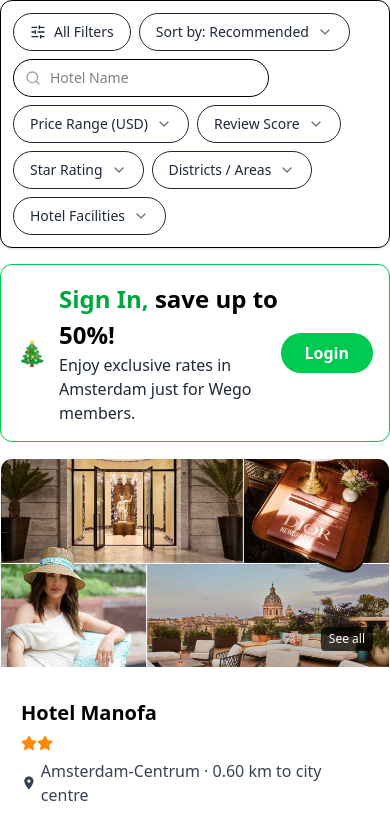
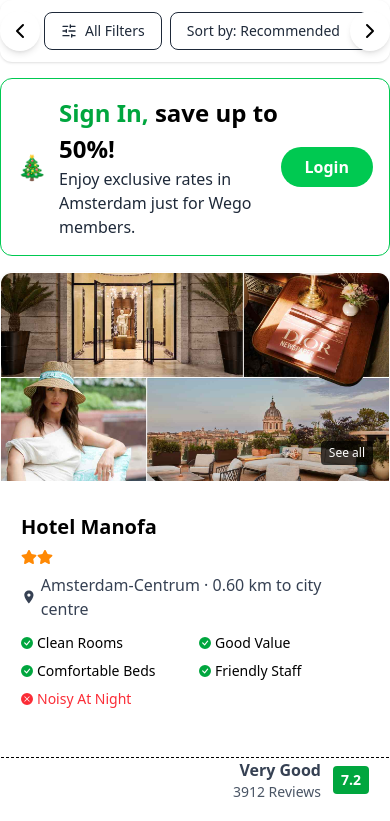
Before and after one commit to ahamedasif07/map-location, a Next.js app: page / in a window 390 px wide. Shown: the top 821 px of the page. Built offline with nearby package versions, Linux system fonts and the light colour scheme.

Commit message:
filter bar done

```diff
--- a/src/components/FilterBar.jsx
+++ b/src/components/FilterBar.jsx
@@ -1,12 +1,18 @@
 "use client";
-import React, { useState, useRef, useEffect } from "react";
-import { ChevronDown, SlidersHorizontal, Search } from "lucide-react";
+import React, { useRef } from "react";
+import {
+  ChevronDown,
+  SlidersHorizontal,
+  Search,
+  ChevronLeft,
+  ChevronRight,
+} from "lucide-react";
 
 const FilterButton = ({ label, children, icon }) => {
-  const [open, setOpen] = useState(false);
-  const ref = useRef(null);
+  const [open, setOpen] = React.useState(false);
+  const ref = React.useRef(null);
 
-  useEffect(() => {
+  React.useEffect(() => {
     const handler = (e) => {
       if (ref.current && !ref.current.contains(e.target)) {
         setOpen(false);
@@ -17,16 +23,16 @@ const FilterButton = ({ label, children, icon }) => {
   }, []);
 
   return (
-    <div ref={ref} className="relative">
+    <div ref={ref} className="relative flex-shrink-0">
       <button
         onClick={() => setOpen(!open)}
-        className={`flex items-center gap-2 px-4 py-2 border rounded-full text-sm font-medium bg-white text-gray-800 hover:bg-gray-50 hover:border-gray-400 transition-all duration-150 ${
+        className={`flex items-center gap-2 px-4 py-2 border rounded-lg text-sm font-medium bg-white text-gray-800 hover:bg-gray-50 hover:border-gray-400 transition-all duration-150 ${
           open ? "border-gray-400 bg-gray-50" : ""
         }`}
       >
         {icon}
         <span>{label}</span>
-        <ChevronDown size={16} className="text-gray-500" />
+        {children && <ChevronDown size={16} className="text-gray-500" />}
       </button>
 
       {open && children && (
@@ -40,10 +46,7 @@ const FilterButton = ({ label, children, icon }) => {
 
 export default function FilterBar() {
   const filters = [
-    {
-      label: "All Filters",
-      icon: <SlidersHorizontal size={16} />,
-    },
+    { label: "All Filters", icon: <SlidersHorizontal size={16} /> },
     {
       label: "Sort by: Recommended",
       options: [
@@ -53,10 +56,7 @@ export default function FilterBar() {
         "Top Rated",
       ],
     },
-    {
-      label: "Hotel Name",
-      isSearch: true,
-    },
+    { label: "Hotel Name", isSearch: true },
     {
       label: "Price Range (USD)",
       options: ["$0 – $50", "$50 – $100", "$100 – $200", "$200+"],
@@ -65,10 +65,7 @@ export default function FilterBar() {
       label: "Review Score",
       options: ["Wonderful (9+)", "Very Good (8+)", "Good (7+)"],
     },
-    {
-      label: "Star Rating",
-      options: ["★★★★★", "★★★★", "★★★"],
-    },
+    { label: "Star Rating", options: ["★★★★★", "★★★★", "★★★"] },
     {
       label: "Districts / Areas",
       options: ["City Center", "Airport Area", "Beachfront"],
@@ -79,14 +76,44 @@ export default function FilterBar() {
     },
   ];
 
+  const containerRef = useRef(null);
+
+  const scroll = (direction) => {
+    if (containerRef.current) {
+      const scrollAmount = 200;
+      containerRef.current.scrollBy({
+        left: direction === "left" ? -scrollAmount : scrollAmount,
+        behavior: "smooth",
+      });
+    }
+  };
+
   return (
-    <div className="w-full bg-white border rounded-xl px-3 py-3 shadow-sm">
-      <div className="flex flex-wrap items-center gap-2">
+    <div className="w-full max-w-7xl mx-auto bg-white rounded-xl px-3 py-3 shadow-sm relative">
+      {/* Left Arrow - small devices only */}
+      <button
+        onClick={() => scroll("left")}
+        className="absolute left-0 top-1/2 -translate-y-1/2 p-2 rounded-full bg-white shadow-md z-10 flex md:hidden items-center justify-center"
+      >
+        <ChevronLeft size={24} />
+      </button>
+
+      {/* Right Arrow - small devices only */}
+      <button
+        onClick={() => scroll("right")}
+        className="absolute right-0 top-1/2 -translate-y-1/2 p-2 rounded-full bg-white shadow-md z-10 flex md:hidden items-center justify-center"
+      >
+        <ChevronRight size={24} />
+      </button>
+
+      <div
+        ref={containerRef}
+        className="flex gap-2 overflow-x-auto md:overflow-x-visible scroll-smooth px-8 scrollbar-none"
+      >
         {filters.map((filter) => {
           if (filter.isSearch) {
-            // Search input
             return (
-              <div key={filter.label} className="relative">
+              <div key={filter.label} className="relative flex-shrink-0">
                 <Search
                   className="absolute left-3 top-1/2 -translate-y-1/2 text-gray-400"
                   size={16}
@@ -94,12 +121,11 @@ export default function FilterBar() {
                 <input
                   type="text"
                   placeholder={filter.label}
-                  className="pl-9 pr-4 py-2 border rounded-full text-sm focus:outline-none focus:border-gray-400 hover:bg-gray-50"
+                  className="pl-9 pr-4 py-2 border rounded-lg text-sm focus:outline-none focus:border-gray-400 hover:bg-gray-50"
                 />
               </div>
             );
           } else if (filter.options) {
-            // Dropdown filter
             return (
               <FilterButton
                 key={filter.label}
@@ -119,11 +145,10 @@ export default function FilterBar() {
               </FilterButton>
             );
           } else {
-            // Simple button (like All Filters)
             return (
               <button
                 key={filter.label}
-                className="flex items-center gap-2 px-4 py-2 border rounded-full text-sm font-medium bg-white text-gray-800 hover:bg-gray-50 hover:border-gray-400 transition-all duration-150"
+                className="flex-shrink-0 flex items-center gap-2 px-4 py-2 border rounded-lg text-sm font-medium bg-white text-gray-800 hover:bg-gray-50 hover:border-gray-400 transition-all duration-150"
               >
                 {filter.icon}
                 <span>{filter.label}</span>
```
